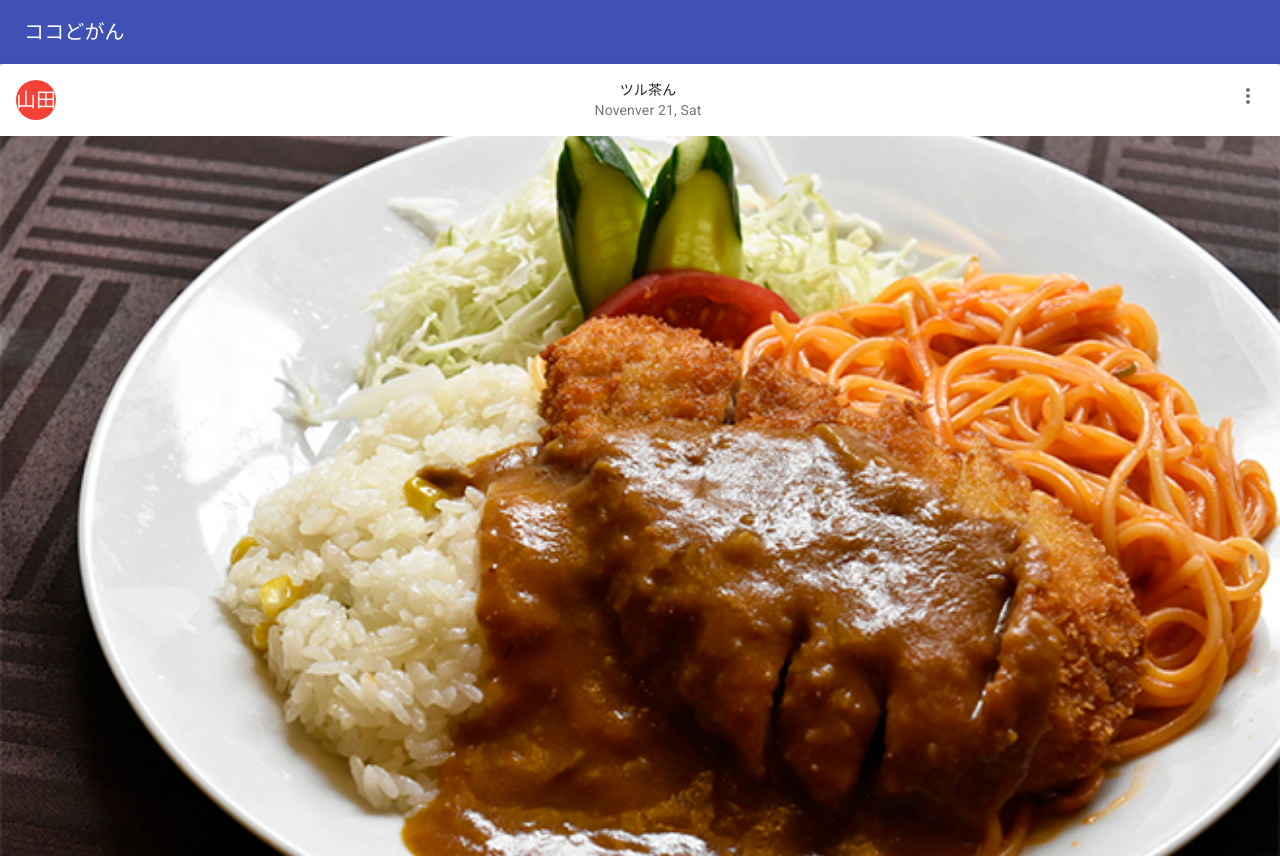
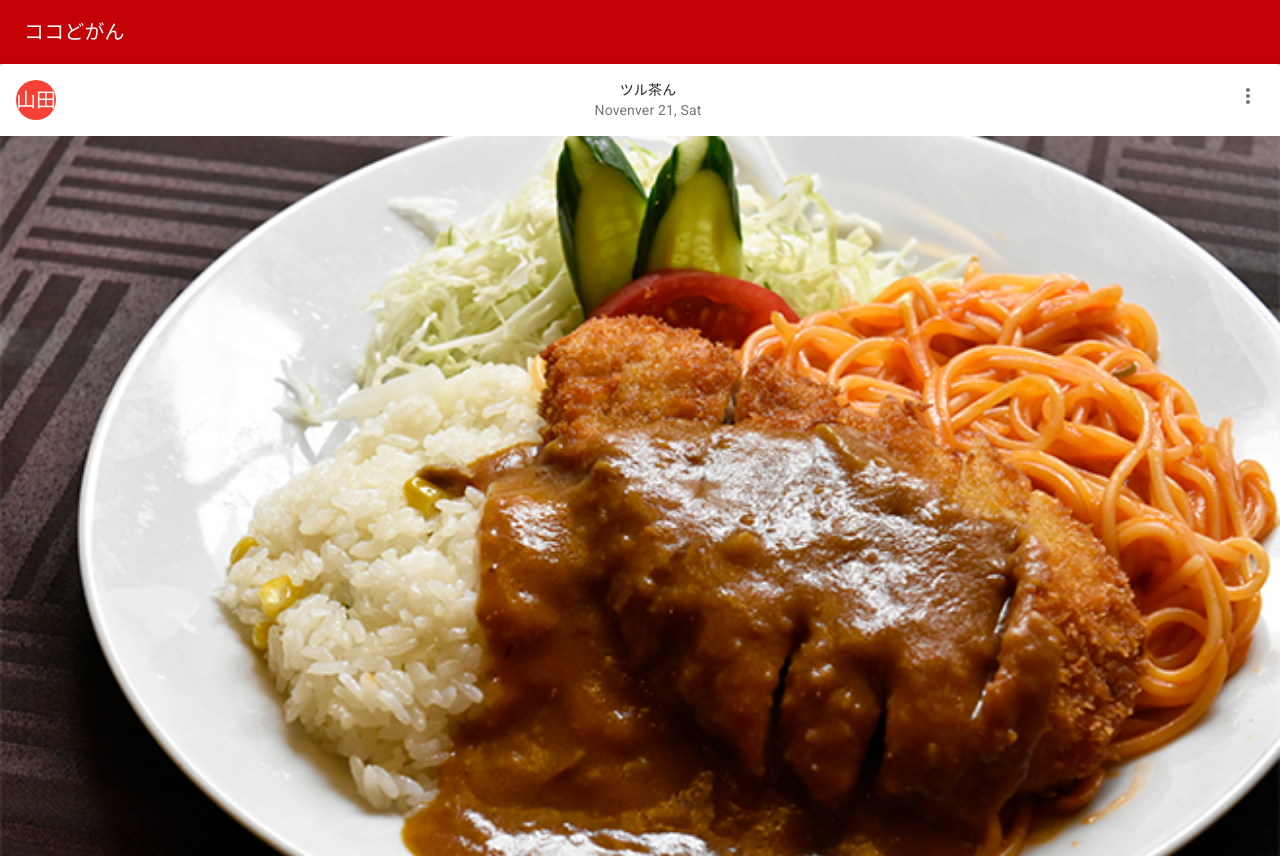
Before and after one commit to reiji1020/kokodogan, a React (Create React App) app: page / in a window 1280 px wide. Shown: the top 858 px of the page. Built offline with nearby package versions, Linux system fonts and the light colour scheme.

Commit message:
[fix]change color

```diff
--- a/src/Component/Header.js
+++ b/src/Component/Header.js
@@ -9,7 +9,7 @@ export default function Header() {
 
   return (
     <div>
-      <AppBar position="static">
+      <AppBar position="static" style={{ backgroundColor: "#c20005" }}>
         <Toolbar>
           <Typography variant="h6">
             ココどがん
```
